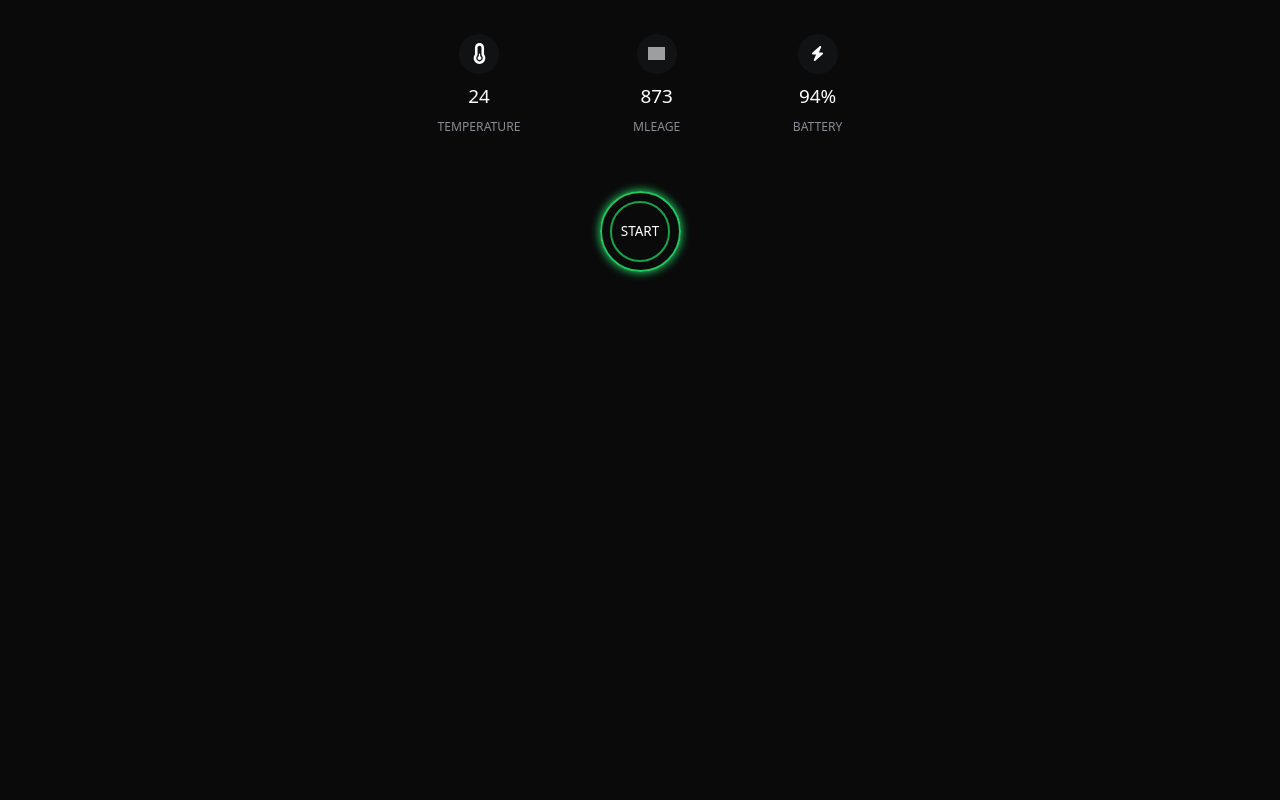
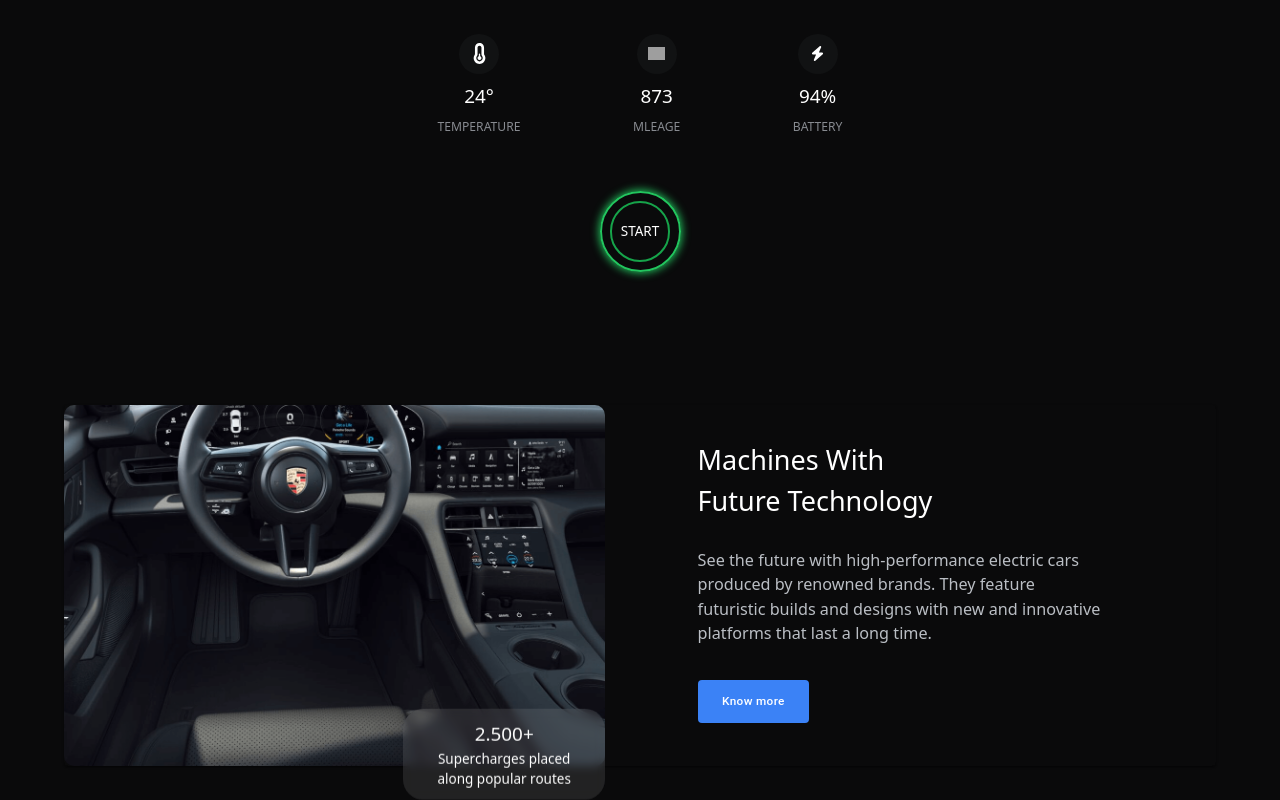
Before and after one commit to SouhailM07/elecar-website, a React (Vite) app: page / in a window 1280 px wide. Shown: the part 454-1254 px from the top of the page. Before the commit the page ends 800 px from the top, so only its background shows below. Built offline with nearby package versions, Linux system fonts and the light colour scheme; grey boxes are pictures that could not be loaded; the HTML template or start-up script is replaced by a standard one.

Commit message:
[About] component checkpoint {1}

```diff
--- a/src/components/About/About.tsx
+++ b/src/components/About/About.tsx
@@ -1,4 +1,38 @@
 import "./about.css";
+// mui
+import { Card, CardContent, CardActions, Button } from "@mui/material";
+// assets
+import about_img from "/about.png";
+
 export default function About() {
-  return <>About</>;
+  return (
+    <>
+      <Card className="!bg-transparent flex mt-[10rem] justify-between items-center">
+        <div className="w-[47%] flex flex-col items-end justify-end">
+          <img src={about_img} alt="" className=" rounded-xl" />
+          <div className="about__card_details translate-y-[2.5rem] absolute rounded-3xl w-[15rem] py-[0.8rem] px-[2rem] text-white text-center">
+            <h3 className="text-[1.4rem] font-medium ">2.500+</h3>
+            <p>Supercharges placed along popular routes</p>
+          </div>
+        </div>
+        <div className="w-[45%]">
+          <h2 className="text-white text-[2rem]">
+            Machines With <br /> Future Technology
+          </h2>
+          <CardContent className="!pl-0 !py-[2rem]">
+            <p className="text-textColor text-[1.2rem] max-w-[30rem]">
+              See the future with high-performance electric cars produced by
+              renowned brands. They feature futuristic builds and designs with
+              new and innovative platforms that last a long time.
+            </p>
+          </CardContent>
+          <CardActions className="!pl-0">
+            <Button className="!bg-blue-500 !text-white !px-[1.8rem] !py-[0.8rem] rounded-md !normal-case">
+              Know more
+            </Button>
+          </CardActions>
+        </div>
+      </Card>
+    </>
+  );
 }
--- a/src/components/About/about.css
+++ b/src/components/About/about.css
@@ -3,3 +3,7 @@
 @tailwind utilities;
 @layer components {
 }
+.about__card_details {
+  background-color: hsla(0, 0%, 100%, 0.1);
+  backdrop-filter: blur(5px);
+}
--- a/src/components/Home/Home.tsx
+++ b/src/components/Home/Home.tsx
@@ -21,7 +21,7 @@ export default function Home() {
     label: string;
   }
   let arrOfDetails: arrOfDetails_type[] = [
-    { img: temp_logo, alt: "", value: "24", label: "temperature" },
+    { img: temp_logo, alt: "", value: "24°", label: "temperature" },
     { img: "s", alt: "Km", value: "873", label: "mleage" },
     { img: bolt_big, alt: "", value: "94%", label: "battery" },
   ];
--- a/src/components/MyContainer/MyContainer.tsx
+++ b/src/components/MyContainer/MyContainer.tsx
@@ -2,13 +2,14 @@ import "./mycontainer.css";
 // mui
 import { Container } from "@mui/material";
 // components
-import { Navbar, Home } from "../../components";
+import { Navbar, Home, About } from "../../components";
 export default function MyContainer() {
   return (
     <>
       <Navbar />
       <Container>
         <Home />
+        <About />
       </Container>
     </>
   );
--- a/src/components/Navbar/Navbar.tsx
+++ b/src/components/Navbar/Navbar.tsx
@@ -7,7 +7,7 @@ export default function Navbar() {
   let arrOfLinks: string[] = ["Home", "About", "Popular", "Features"];
   return (
     <>
-      <AppBar className="!bg-transparent" position="sticky">
+      <AppBar className="!bg-containerColor" position="sticky">
         <Toolbar className="justify-between !px-[7rem]">
           <div className="flex items-center text-[1.5rem] space-x-2">
             <img src={nav_logo} alt="logo" />
```
Also changed, not shown: public/bolt-solid -small.svg.
